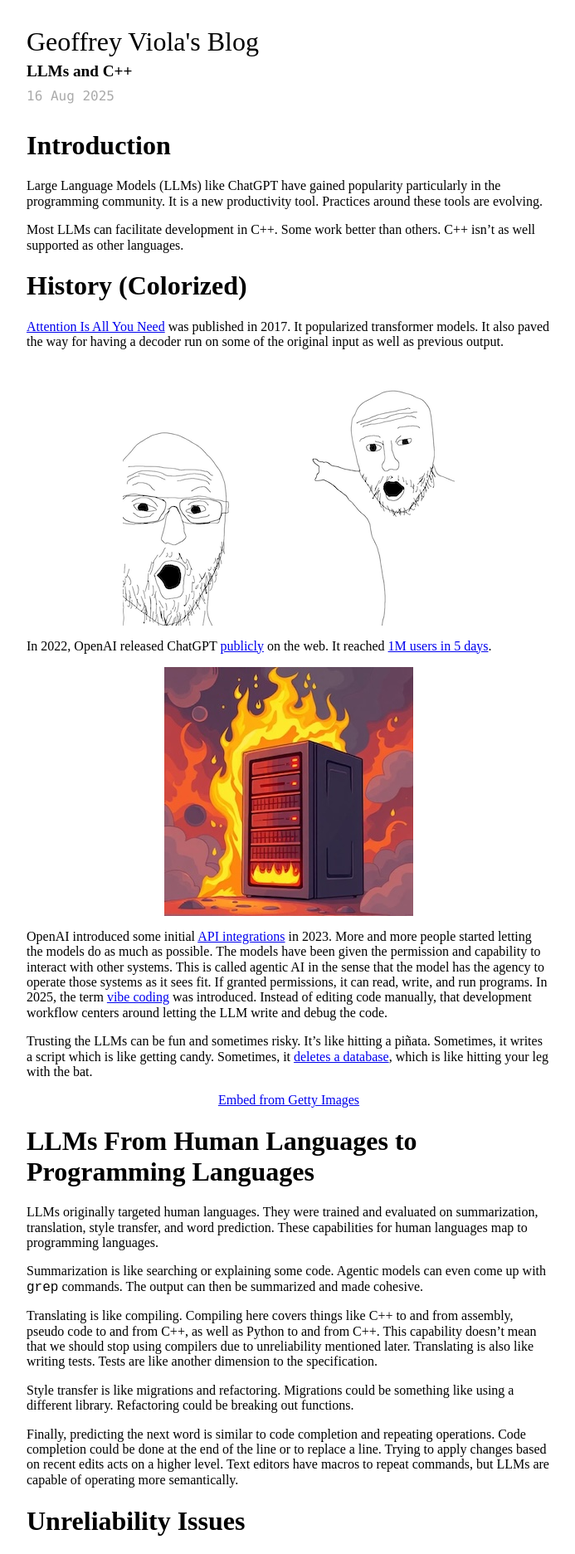
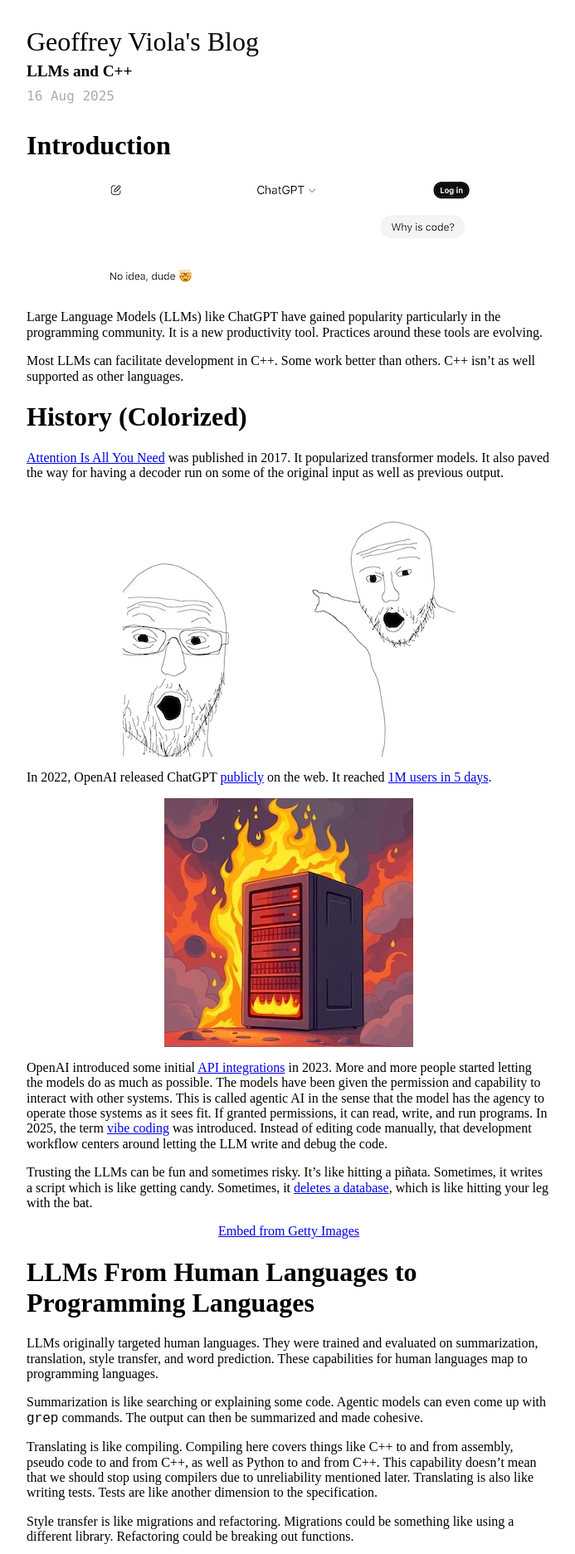
Before and after one commit to geoffviola/geoffviola.github.io, a Jekyll site: the page built from _posts/2025-08-16-llms-and-cpp.md, in a window 1280 px wide. Shown: the top 1873 px of the page at 83% size, without its empty margins (292-985 px from the left). Built offline with Jekyll 4.4.1, drawn with Linux system fonts in a browser that asks for light colours; our own code applies the rules of GitHub Pages for plain Markdown files; comment, search, counter and statistics services are not loaded.

Commit message:
add image so summaries look better

```diff
--- a/_posts/2025-08-16-llms-and-cpp.md
+++ b/_posts/2025-08-16-llms-and-cpp.md
@@ -3,6 +3,8 @@
 ---
 
 # Introduction
+
+![ChatGptNonesense](/assets/images/2025/llms_and_cpp/chatgpt_nonsense.png "A picture of a fake conversation with chatGPT. User: Why is code? ChatGPT: No idea, dude")
 
 Large Language Models (LLMs) like ChatGPT have gained popularity particularly in the programming community. It is a new productivity tool. Practices around these tools are evolving.
 
```
Also changed, not shown: assets/images/2025/llms_and_cpp/chatgpt_nonsense.png (added).
